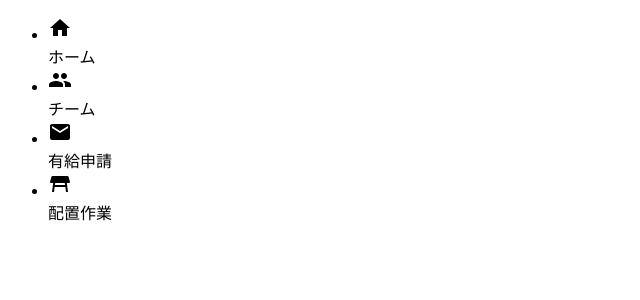
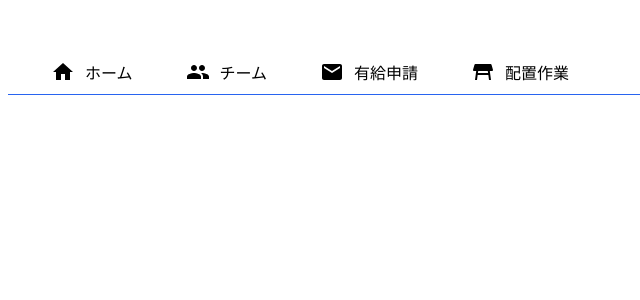
Before and after one commit to kawai-ota/for-cram-teacher2, a Next.js app in the folder frontend/app/fct-app/: page /main in a window 1280 px wide. Shown: the top 300 px of the page, without its empty margins (0-640 px from the left). Built offline with nearby package versions, Linux system fonts and the light colour scheme.

Commit message:
メニューバーの作成をしました、また、styled-componentsを使用したいと考えているので、インストールをしました。その他、global.cssの削除など

```diff
--- a/frontend/app/fct-app/package.json
+++ b/frontend/app/fct-app/package.json
@@ -23,6 +23,7 @@
     "postcss": "8.4.27",
     "react": "18.2.0",
     "react-dom": "18.2.0",
+    "styled-components": "^6.0.5",
     "tailwindcss": "3.3.3",
     "typescript": "5.1.6"
   }
--- a/frontend/app/fct-app/pages/main.tsx
+++ b/frontend/app/fct-app/pages/main.tsx
@@ -1,12 +1,12 @@
-import React from 'react'
-import Menubar from '../components/Menubar'
+import React from 'react';
+import Menubar from '../components/Menubar';
 
-const main = () => {
+const Main = () => {
   return (
-    <div>
+    <>
       <Menubar/>
-    </div>
-  )
-}
+    </>
+  );
+};
 
-export default main
+export default Main;
--- a/frontend/app/fct-app/styles/menubar.module.css
+++ b/frontend/app/fct-app/styles/menubar.module.css
@@ -0,0 +1,24 @@
+/* styles.css もしくは Menubarコンポーネントのスタイルシートに追加 */
+
+.MenubarList {
+    display: flex;
+    list-style-type: none;
+    padding: 0;
+    margin: 0;
+    margin-top: 50px;
+    border-bottom:1px solid #2864F0;
+  }
+
+  .row {
+    display: flex;
+    align-items: center;
+    padding: 10px;
+    cursor: pointer;
+  }
+
+  .icon {
+    margin-left: 33px;
+    margin-right: 10px;
+    width: 24px;
+    height: 24px;
+  }
```
Also changed, not shown: frontend/app/fct-app/styles/globals.css (+1 -25 lines), 1 other file (tests, documents, lock files or other folders).
